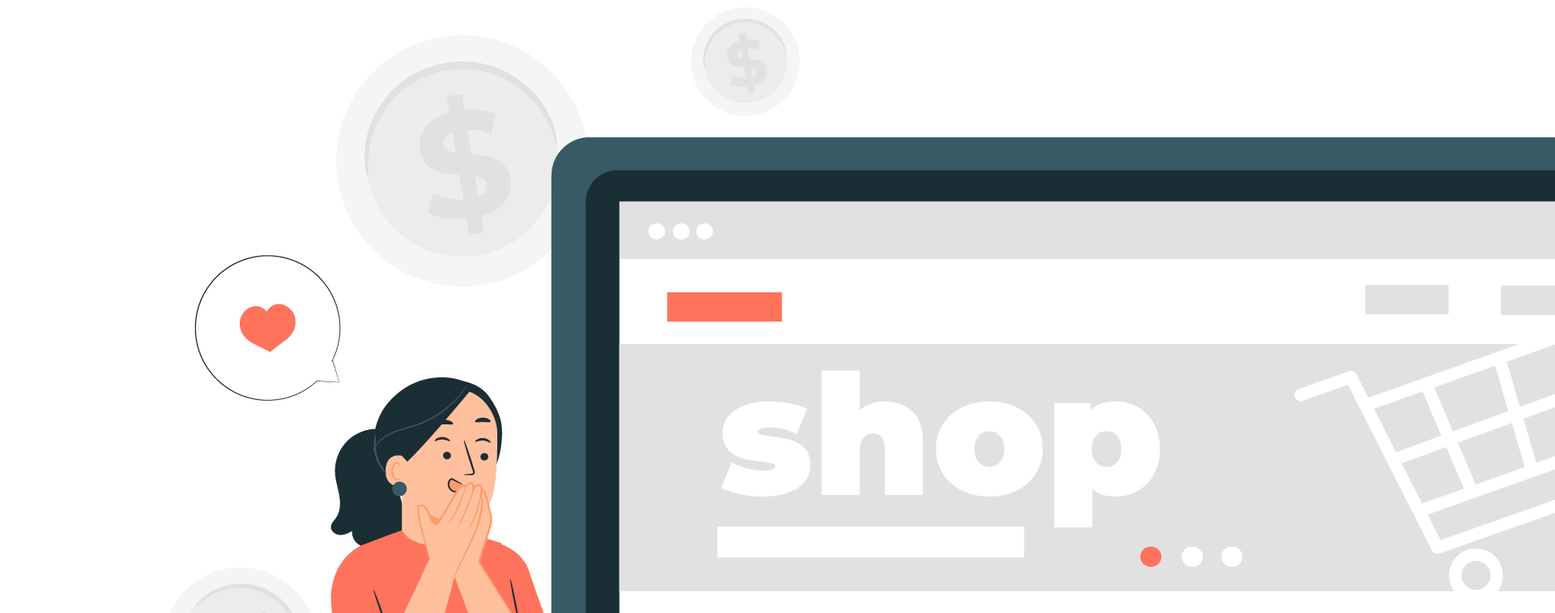
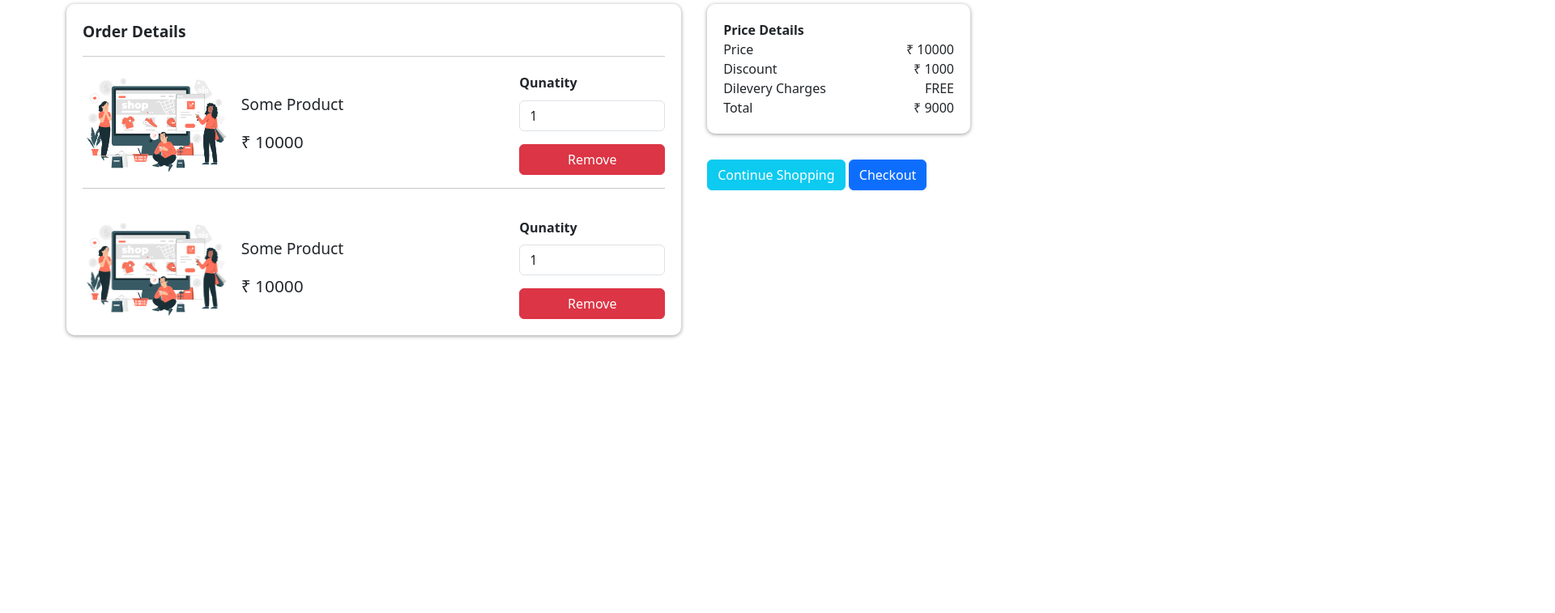
Before and after one commit to av025/E-Commerce-Project-html-css, a plain HTML site: page pages/cart.html in a window 1280 px wide. Shown: the part 208-965 px from the top of the page at 81% size, 1920 px wide, since content can reach past the window. After the commit the page ends 800 px from the top, so only its background shows below. Drawn offline with nearby package versions, Linux system fonts and the light colour scheme.

Commit message:
Style the cart page

```diff
--- a/css/cart.css
+++ b/css/cart.css
@@ -0,0 +1,70 @@
+.cart-title {
+    padding: 3rem 0;
+}
+
+.order-details {
+    flex-basis: 70%;
+    box-shadow: 0px 1px 5px var(--mid-gray);
+    padding: 20px;
+    border-radius: 10px;
+    margin-bottom: 2rem;
+}
+
+.order-details-title {
+    font-size: 1.2rem;
+    padding-bottom: 15px;
+    border-bottom: 1px solid var(--light-gray);
+}
+
+.order-details-product {
+    margin-top: 20px;
+}
+
+.order-details-product-image {
+    flex-basis: 25%;
+}
+
+.order-details-product-image img {
+    max-width: 100%;
+}
+
+.order-details-product-data {
+    flex-basis: 50%;
+    padding: 0 1rem;
+    font-size: 1.3rem;
+}
+
+.order-details-product-data > div:first-child {
+    font-size: 1.2rem;
+    margin-bottom: 16px;
+}
+
+
+.order-details-product-actions {
+    flex-basis: 25%;
+}
+
+.order-details-product-remove {
+    margin-top: 1rem;
+}
+
+.order-details-product-quantity > div:first-child {
+    margin-bottom: 0.6rem;
+}
+
+.price-details {
+    flex-basis: 30%;
+    margin-left: 2rem;
+    gap: 2rem;
+}
+
+.price-details-box {
+    box-shadow: 0px 1px 5px var(--mid-gray);
+    padding: 20px;
+    border-radius: 10px;
+}
+
+
+.continue-shopping-btn {
+    color: white;
+}
--- a/pages/cart.html
+++ b/pages/cart.html
@@ -25,7 +25,7 @@
                 <a href="/index.html" class="text-decoration-none">Shop Cart</a>
               </div>
               <div class="user-actions d-flex flex-row">
-                <a href="./pages/cart.html">Cart</a>
+                <a href="./cart.html">Cart</a>
                 <div class="user-intro" id="userIntro">Hi User</div>
                 <div class="logout-btn" id="logoutBtn">
                   <a href="./login.html">Login</a>
@@ -41,24 +41,74 @@
           <h2 class="cart-title text-center">Your Cart</h2>
           <div class="cart-wrapper d-flex flex-row">
             <div class="order-details d-flex flex-column" id="orderDetails">
+              <div class="order-details-title fw-bold">Order Details</div>
               <div class="order-details-product d-flex flex-row">
                 <div class="order-details-product-image d-flex">
-                  <img src="../src/images/product.jpg" alt="product image banner" />
+                  <img
+                    src="../src/images/product.jpg"
+                    alt="product image banner"
+                  />
                 </div>
 
-                <div class="order-details-product-data d-flex flex-column">
+                <div class="order-details-product-data d-flex flex-column justify-content-center">
                   <div>Some Product</div>
                   <div>&#8377; 10000</div>
                 </div>
 
                 <div class="order-details-product-actions d-flex flex-column">
-                  <div class="order-details-product-quantity"></div>
+                  <div class="order-details-product-quantity">
+                    <div class="fw-bold">Qunatity</div>
+                    <div class="form-group">
+                      <select name="" id="" class="form-control">
+                        <option value="1">1</option>
+                        <option value="2">2</option>
+                        <option value="3">3</option>
+                        <option value="4">4</option>
+                        <option value="5">5</option>
+                        <option value="6">6</option>
+                      </select>
+                    </div>
+                  </div>
+                  <div class="order-details-product-remove btn btn-danger">
+                    Remove
+                  </div>
+                </div>
+              </div>
+              <hr />
+              <div class="order-details-product d-flex flex-row">
+                <div class="order-details-product-image d-flex">
+                  <img
+                    src="../src/images/product.jpg"
+                    alt="product image banner"
+                  />
+                </div>
+
+                <div class="order-details-product-data d-flex flex-column justify-content-center">
+                  <div>Some Product</div>
+                  <div>&#8377; 10000</div>
+                </div>
+
+                <div class="order-details-product-actions d-flex flex-column">
+                  <div class="order-details-product-quantity">
+                    <div class="fw-bold">Qunatity</div>
+                    <div class="form-group">
+                      <select name="" id="" class="form-control">
+                        <option value="1">1</option>
+                        <option value="2">2</option>
+                        <option value="3">3</option>
+                        <option value="4">4</option>
+                        <option value="5">5</option>
+                        <option value="6">6</option>
+                      </select>
+                    </div>
+                  </div>
                   <div class="order-details-product-remove btn btn-danger">
                     Remove
                   </div>
                 </div>
               </div>
             </div>
+
             <div class="price-details d-flex flex-column" id="priceDetails">
               <div class="price-details-box">
                 <div class="price-detials-title fw-bold">Price Details</div>
@@ -89,6 +139,7 @@
                   </div>
                 </div>
               </div>
+              <div class="price-details-btn-group">
                 <a
                   href="productList.html"
                   class="continue-shopping-btn btn btn-info text-decoration-none"
@@ -99,6 +150,7 @@
                   class="continue-shopping-btn btn btn-primary text-decoration-none"
                   >Checkout</a
                 >
+              </div>
             </div>
           </div>
         </div>
```
Also changed, not shown: 1 other file. Lines whose indentation alone changed are shown as unchanged.
